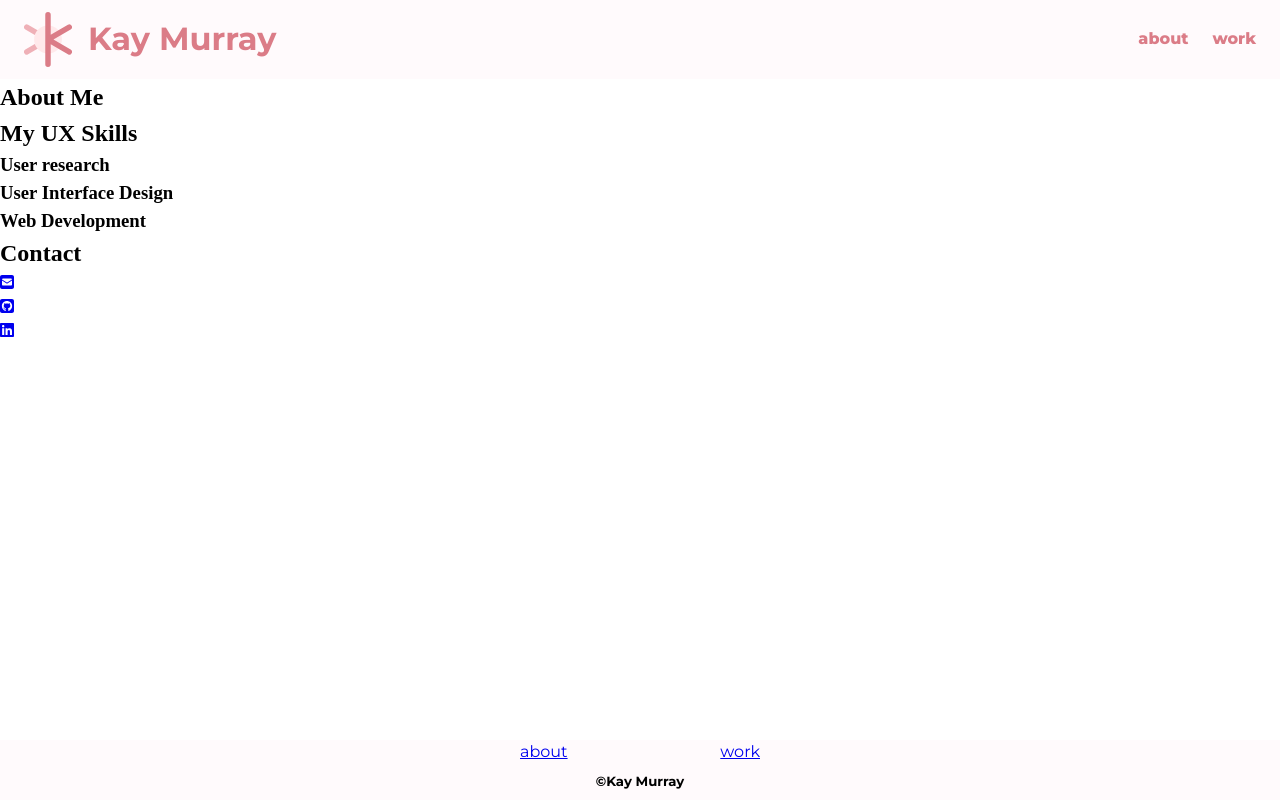
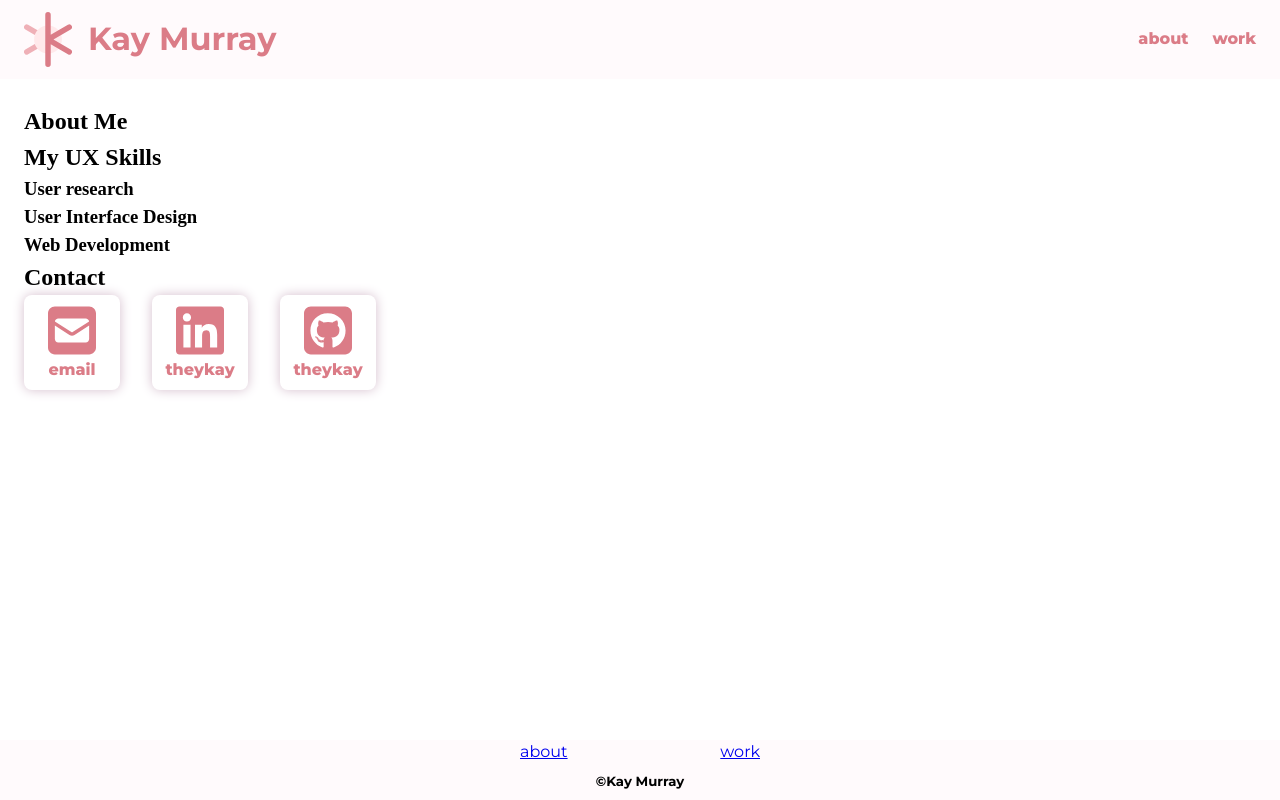
Before and after one commit to theykay/ux-portfolio, a React (Create React App) app: page /about in a window 1280 px wide. Built offline with nearby package versions, Linux system fonts and the light colour scheme.

Commit message:
styling contact links

```diff
--- a/src/pages/About/About.jsx
+++ b/src/pages/About/About.jsx
@@ -9,7 +9,7 @@ import {
 
 const About = () => {
   return (
-    <div>
+    <div className="about-content">
       <article>
         <h1>About Me</h1>
         <p></p>
@@ -34,20 +34,23 @@ const About = () => {
       </article>
       <article>
         <h1>Contact</h1>
-        <ul>
-          <li>
-            <a href="mailto:kaybmurray@gmail.com">
-              <FontAwesomeIcon icon={faSquareEnvelope} />
+        <ul className="contact-links">
+          <li className="contact-li">
+            <a className="contact-link" href="mailto:kaybmurray@gmail.com">
+              <FontAwesomeIcon className="contact-icon" icon={faSquareEnvelope} />
+              email
             </a>
           </li>
-          <li>
-            <a href="https://github.com/theykay" target="_blank" rel="noreferrer">
-              <FontAwesomeIcon icon={faGithubSquare} />
+          <li className="contact-li">
+            <a className="contact-link" href="https://www.linkedin.com/in/theykay" target="_blank" rel="noreferrer">
+              <FontAwesomeIcon className="contact-icon" icon={faLinkedin} />
+              theykay
             </a>
           </li>
-          <li>
-            <a href="https://www.linkedin.com/in/theykay" target="_blank" rel="noreferrer">
-              <FontAwesomeIcon icon={faLinkedin} />
+          <li className="contact-li">
+            <a className="contact-link" href="https://github.com/theykay" target="_blank" rel="noreferrer">
+              <FontAwesomeIcon className="contact-icon" icon={faGithubSquare} />
+              theykay
             </a>
           </li>
         </ul>
--- a/src/pages/About/About.scss
+++ b/src/pages/About/About.scss
@@ -0,0 +1,34 @@
+@use '../../styles/main.scss' as styles;
+
+.about-content {
+  padding: 1.5rem;
+}
+
+.contact-links {
+  width: 22rem;
+  display: flex;
+  justify-content: space-between;
+}
+
+.contact-li {
+  width: 6rem;
+  box-shadow: 0 0 0.75rem styles.$lavenderMain;
+  border-radius: 0.5rem;
+}
+
+.contact-link {
+  display: flex;
+  flex-direction: column;
+  align-items: center;
+  text-decoration: none;
+  font-family: styles.$titles;
+  color: styles.$pinkDarkest;
+  font-weight: 800;
+  padding: 0.5rem 0;
+}
+
+.contact-icon {
+  width: 3rem;
+  height: auto;
+  color: styles.$pinkDarkest;
+}
```
